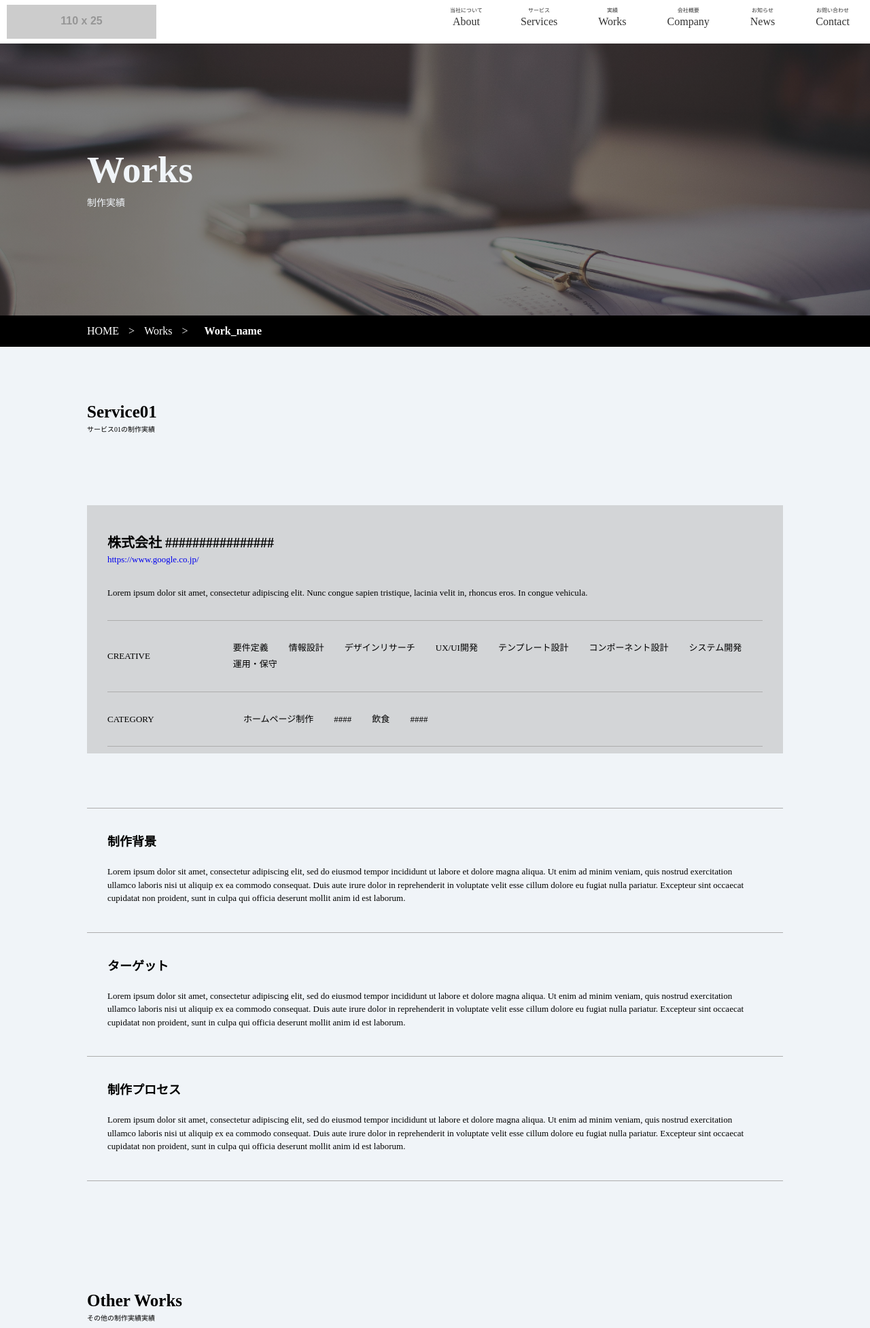
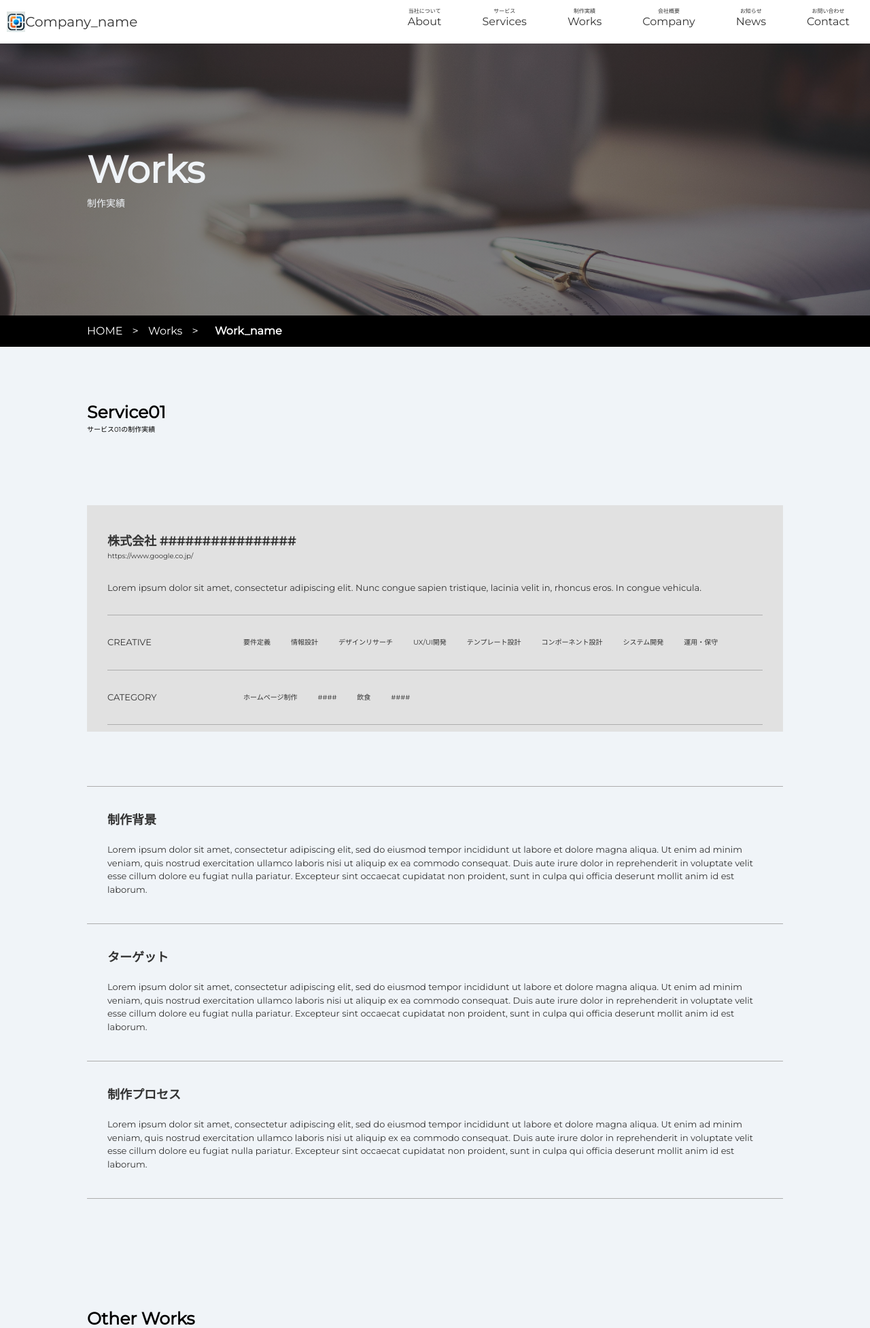
Before and after one commit to TAISEI0704/web_create, a PHP site: page /work01.html in a window 1280 px wide. Shown: the top 1953 px of the page at 68% size. Run offline with PHP 8.4, Linux system fonts and the light colour scheme; grey boxes labelled with a size stand in for pictures from a placeholder-image service; some libraries are stand-ins or nearby versions.

Commit message:
work01レスポンシブ完成

```diff
--- a/assets/css/style.css
+++ b/assets/css/style.css
@@ -1341,7 +1341,7 @@
         }
     }
 }
-@media screen and (min-width:660px) and (max-width:989px) {
+@media screen and (min-width:660px) and (max-width:990px) {
     #works-container{
         article{
             flex: 1 1 calc(50% - 20px);
@@ -1361,72 +1361,81 @@
 
 /* work01のCSS */
 .work-desc-container{
-    width: 100%;
-    background-color: #b5b5b57f;
+    width: 95%;
+    margin: 0 auto;
+    background-color: #e1e1e1;
     margin-top: 120px;
     padding: 10px 30px;
     box-sizing: border-box;
-
     >*{
+        color: #333333;
         padding: 30px 0;
         border-bottom: 1px solid #adadad;
         font-size: 13px;
         line-height: 1.5;
     }
-
     h2{
-        font-size: 20px;
-    }
-
+        font-size: 18px;
+    }
     a{
+        font-size: 10px;
         display: block;
         margin-bottom: 30px;
-    }
-
+        color: #333333;
+    }
+    p{
+        font-size: 13px;
+    }
     dl{
         display: flex;
         justify-content: flex-start;
         align-items: center;
-
         dt{
             width: 200px;
         }
-
         ul{
             display: flex;
             justify-content: flex-start;
             align-items: center;
             flex-wrap: wrap;
             gap: 5px 30px;
-        }
-    }
-}
-
+            ui{
+                font-size: 10px;
+            }
+        }
+    }
+}
 .work-content{
+    width: 95%;
+    margin: 0 auto;
     div{
+        color: #333333;
         padding: 40px 30px;
         border-top: 1px solid #adadad;
-
         &:last-child{
             border-bottom: 1px solid #adadad;
         }
-
         h3{
             font-size: 18px;
             margin-bottom: 25px;
         }
-
         p{
             font-size: 13px;
             line-height: 1.5;
         }
     }
-
     .first{
         margin-top: 80px;
     }
 }
-
+@media screen and (min-width:990px) {
+    .work-desc-container{
+        width: 100%;
+    }
+    .work-content{
+        width: 100%;
+    }
+}
 /* companyのCSS */
 #company-message{
     width: 80%;
--- a/work01.html
+++ b/work01.html
@@ -7,12 +7,14 @@
     <link rel="stylesheet" href="./assets/css/reset.css">
     <link rel="stylesheet" href="./assets/css/style.css">
     <link href="https://use.fontawesome.com/releases/v5.6.1/css/all.css" rel="stylesheet">
+    <link rel="stylesheet" href="https://fonts.googleapis.com/css?family=Montserrat">
 </head>
 <body>
     <header>
         <div id="header-left">
-            <a href="/">
-                <img class="logo" src="https://placehold.jp/110x25.png" alt="会社ロゴ">
+            <a href="/" class="logo">
+                <img src="./assets/img/logo.png" alt="会社ロゴ">
+                <span>Company_name</span>
             </a>
         </div>
         <div id="header-right">
@@ -25,7 +27,7 @@
                         <a href="./service.html" data-title="サービス">Services</a>
                     </li>
                     <li class="nav-item">
-                        <a href="./work.html" data-title="実績">Works</a>
+                        <a href="./work.html" data-title="制作実績">Works</a>
                     </li>
                     <li class="nav-item">
                         <a href="./company.html" data-title="会社概要">Company</a>
@@ -40,7 +42,7 @@
             </nav>
         </div>
         <div id="header-hamburger">
-            <input type="checkbox" class="checkbox">
+            <input type="checkbox" id="checkbox">
             <div class="span-container">
                 <span></span>
                 <span></span>
@@ -210,34 +212,21 @@
                 </a>
             </div>
         </section>
-        <!-- <section class="section-title direct-panel">
-            <div class="panel">
-                <div class="company-panel">
-                    <a href="./company.html">
-                        <p data-title="会社概要">Company</p>
-                    </a>
-                </div>
-                <div class="contact-panel">
-                    <a href="./contact.html">
-                        <p data-title="お問い合わせ">Contact Us</p>
-                    </a>
-                </div>
-            </div>
-        </section> -->
     </main>
     <footer>
         <div class="container">
             <div class="footer-logo">
                 <a href="">
-                    <img src="https://placehold.jp/200x50.png" alt="会社ロゴ">
+                    <img src="./assets/img/logo.png" alt="会社ロゴ">
+                    <span>company_name</span>
                 </a>
-                <div class="footer-icon">
+                <!-- <div class="footer-icon">
                     <span>Official</span>
                     <a href=""><i class="fab fa-instagram"></i></a>
                     <a href=""><i class="fab fa-twitter-square"></i></a>
                     <a href=""><i class="fab fa-facebook-square"></i></a>
                     <a href=""><i class="fab fa-youtube"></i></a>
-                </div>
+                </div> -->
             </div>
             <div class="footer-nav">
                 <div class="page-nav">
@@ -266,5 +255,6 @@
         </div>
         <small id="copylight">&copy; company_name .inc</small>
     </footer>
+    <script src="./assets/js/main.js"></script>
 </body>
 </html>
```
